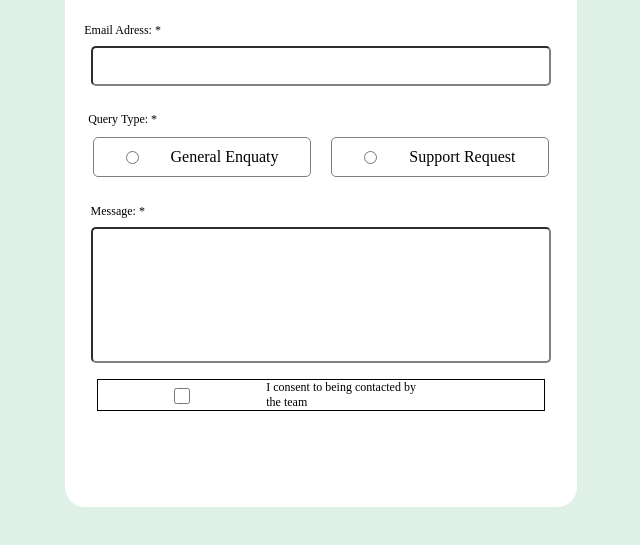
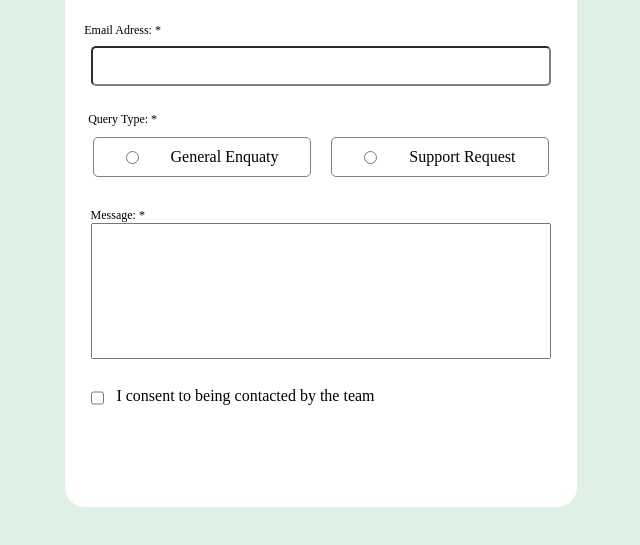
Before and after one commit to BeaGabriela/STUDIES, a plain HTML site: page FrontEnd/FORM/index.html in a window 1280 px wide. Shown: the part 213-758 px from the top of the page, without its empty margins (319-959 px from the left). Drawn offline with Linux system fonts and the light colour scheme.

Commit message:
Alteração do inpu checkbox

```diff
--- a/FrontEnd/FORM/index.css
+++ b/FrontEnd/FORM/index.css
@@ -29,7 +29,7 @@ h1{
     margin: 15px;
 }
 
-div{
+.nome, div{
     display: flex;
     flex-direction: row;
     justify-content: space-evenly;
@@ -37,7 +37,7 @@ div{
 
 }
 
-div > nav > input{
+.nome > nav>  input{
     height: 5vh;
     width: 17vw;
     margin-top: 1vh;
@@ -109,15 +109,18 @@ h3{
 
 .termos > nav{
     display: flex;
-    width:35vw;
-    margin-top: 2vh;
-    border: 1px solid #000;
+    width:36vw;
+    margin-top: 3vh;
+    /* border: 1px solid #000; */
 }
 
 .termos > nav > input{
-    height: 2vh    ;
+    height: 2vh;
+    /* top;left;bottom;right */
+    margin: 3px 1vw 0 0vw;
 }
 
-.termos > nav> h3{
-    margin-right:10vw;
+.termos > nav> p{
+    margin-right:12vw;
+
 }
--- a/FrontEnd/FORM/index.html
+++ b/FrontEnd/FORM/index.html
@@ -19,7 +19,7 @@
     <!-- Form title -->
     <h1>Contact Us</h1>
     <!-- Definidno a primeira linha do formulario -->
-    <div>
+    <div class="nome">
       <nav>
         <h3>First Name: *</h3>
         <input type="text" required>
@@ -57,7 +57,7 @@
      <div class="termos">
       <nav>
         <input type="checkbox" required>
-        <h3>I consent to being contacted by the team</h3>
+        <p>I consent to being contacted by the team</p>
       </nav>
      </div>
 
```
